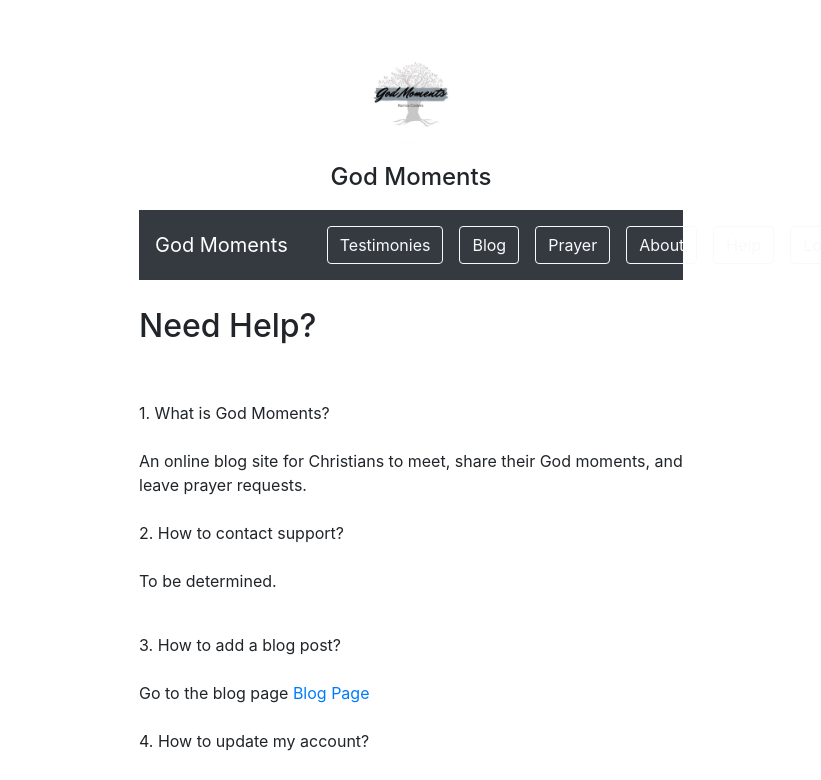
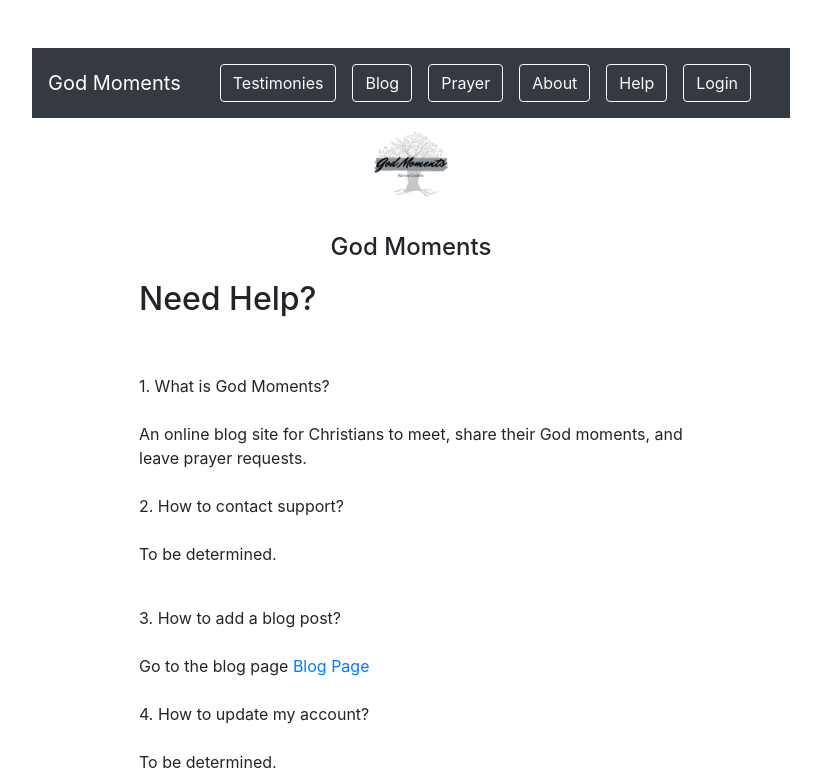
Before and after one commit to bethel-school-of-technology/God-Moments-Frontend, a Next.js app: page /posts/faq in a window 1280 px wide. Shown: the top 780 px of the page, without its empty margins (229-1050 px from the left). Built offline with nearby package versions, Linux system fonts and the light colour scheme.

Commit message:
Cleaned up Navbar.

```diff
--- a/components/layout.tsx
+++ b/components/layout.tsx
@@ -2,6 +2,7 @@ import Head from 'next/head'
 import styles from './layout.module.css'
 import utilStyles from '../styles/utils.module.css'
 import Link from 'next/link'
+import { Navbar, Container, Nav, Button } from 'react-bootstrap'
 
 const name = 'God Moments'
 export const siteTitle = 'God Moments'
@@ -31,6 +32,31 @@ export default function Layout({
         <meta name="twitter:card" content="summary_large_image" />
       </Head>
       <header className={styles.header}>
+      <Navbar expand="sm" bg="dark" variant="dark" fixed="top" sticky="top">
+            <Navbar.Brand href="/">God Moments</Navbar.Brand>
+            <Container>
+            <Nav className="God-Moments">
+                <Nav.Link href="./testimonies">
+                <Button variant="outline-light">Testimonies</Button>
+                </Nav.Link>
+                <Nav.Link href="./blog">
+                <Button variant="outline-light">Blog</Button>
+                </Nav.Link>
+                <Nav.Link href="./prayer">
+                <Button variant="outline-light">Prayer</Button>
+                    </Nav.Link>
+                <Nav.Link href="./about">
+                <Button variant="outline-light">About</Button>
+                </Nav.Link>
+                <Nav.Link href="./faq">
+                <Button variant="outline-light">Help</Button>
+                </Nav.Link>
+                <Nav.Link href="./login">
+                    <Button variant="outline-light">Login</Button>
+                </Nav.Link>
+            </Nav>
+            </Container>
+        </Navbar>
         {home ? (
           <>
             <img
--- a/pages/posts/about.tsx
+++ b/pages/posts/about.tsx
@@ -1,5 +1,4 @@
 import Layout from "../../components/layout";
-import Header from "../../components/header";
 import Head from "next/head";
 import Link from "next/link";
 import utilStyles from "../../styles/utils.module.css";
@@ -11,7 +10,6 @@ export default function About() {
         <title>God Moments: Who Are We</title>
         <link rel="icon" href="/favicon.ico" />
       </Head>
-      <Header />
 
       <section className={utilStyles.h1}>
         <h1>Who Are We:</h1>
--- a/pages/posts/blog.tsx
+++ b/pages/posts/blog.tsx
@@ -1,5 +1,4 @@
 import Layout from '../../components/layout'
-import Header from '../../components/header'
 import utilStyles from '../../styles/utils.module.css'
 import { getSortedPostsData } from '../../lib/posts'
 import Link from 'next/link'
@@ -17,7 +16,6 @@ export default function Blog({
 }) {
   return (
     <Layout>
-      <Header />
       <section className={utilStyles.headingMd}> </section>
       <section className={`${utilStyles.headingMd} ${utilStyles.padding1px}`}>
         <h2 className={utilStyles.headingLg}>Blog:</h2>
--- a/pages/posts/faq.tsx
+++ b/pages/posts/faq.tsx
@@ -1,7 +1,6 @@
-import Layout from "../../components/layout";
-import Header from "../../components/header";
-import Head from "next/head";
-import Link from "next/link";
+import Layout from '../../components/layout'
+import Head from 'next/head'
+import Link from 'next/link'
 
 export default function Faq() {
   return (
@@ -10,7 +9,6 @@ export default function Faq() {
         <title>God Moments: FAQ</title>
         <link rel="icon" href="/favicon.ico" />
       </Head>
-      <Header />
 
       <h2>Need Help?</h2>
       <br />
--- a/pages/posts/login.tsx
+++ b/pages/posts/login.tsx
@@ -1,5 +1,4 @@
 import Layout from '../../components/layout'
-import Header from '../../components/header'
 import Head from 'next/head'
 import utilStyles from '../../styles/utils.module.css'
 import Link from 'next/link'
@@ -8,9 +7,9 @@ import Link from 'next/link'
 export default function Login() {
   return (
     <Layout>
-    <Header/>
     <Head>
         <title>God Moments: Log In</title>
+        <link rel="icon" href="/favicon.ico"/>
       </Head>
 
       <h2>The Kairos Coders welcome you to God Moments</h2>
--- a/pages/posts/testimonies.tsx
+++ b/pages/posts/testimonies.tsx
@@ -1,5 +1,4 @@
 import Layout from "../../components/layout"
-import Header from "../../components/header"
 import Head from "next/head"
 import Link from 'next/link'
 import utilStyles from '../../styles/utils.module.css'
@@ -7,11 +6,10 @@ import utilStyles from '../../styles/utils.module.css'
 export default function FirstPost() {
   return (
     <Layout>
-      <Header/>
       <Head>
             <title>God Moments: Testimonies</title>
             <link rel="icon" href="/favicon.ico"/>
-        </Head>
+      </Head>
 
 
       <section className={utilStyles.h1}>
```
Also changed, not shown: components/header.tsx (+2 -5 lines), pages/index.tsx (+26 -2 lines), pages/posts/prayer.tsx (+4 -6 lines), pages/posts/signup.tsx (+6 -4 lines).
